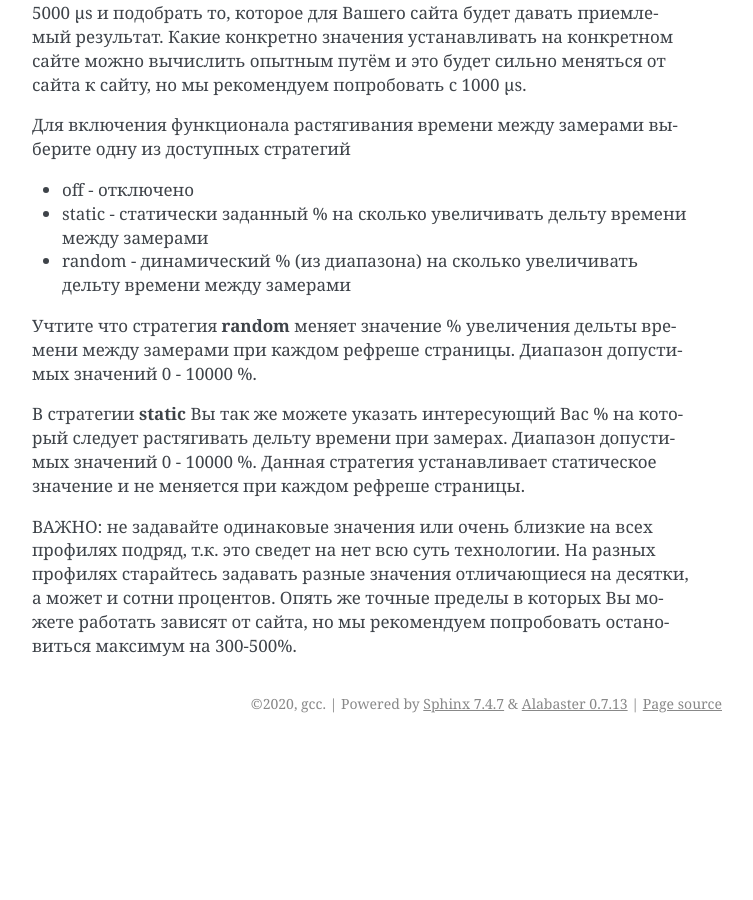
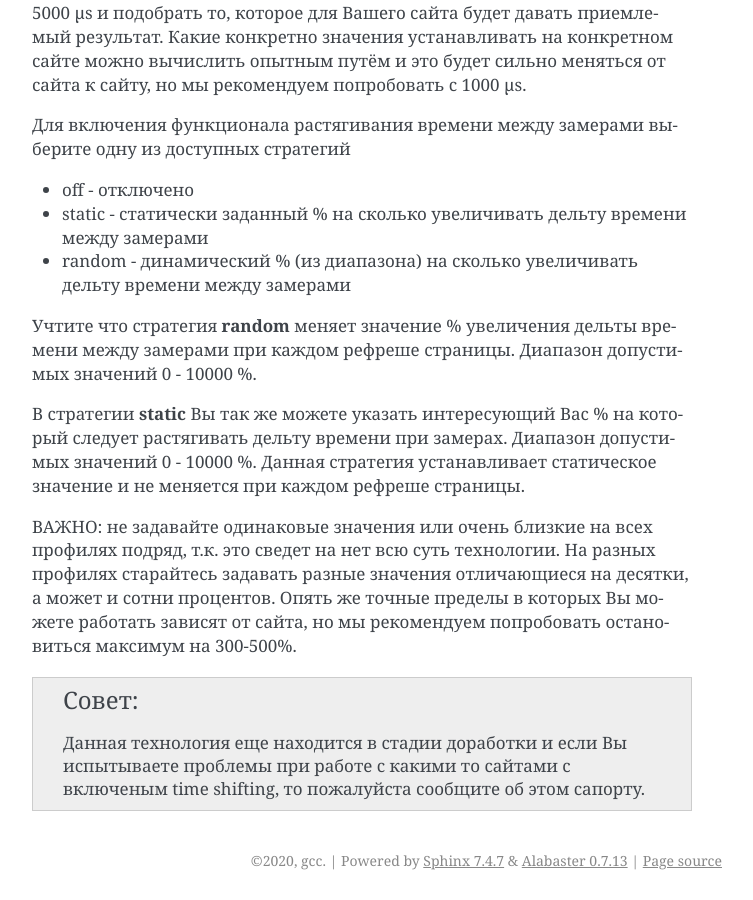
Before and after one commit to gcc-master/chebrowser-beta-doc, a Sphinx documentation site: the page built from source/profiles.rst, in a window 1280 px wide and 900 px high, scrolled down 10620 px. Shown: the whole window, without its empty margins (388-1141 px from the left). Built offline with Sphinx 7.4.7, drawn with Linux system fonts in a browser that asks for light colours; before the commit the page ends 11363 px from its top, so only the background shows below that.

Commit message:
ver 0.2.12 - time shifting

```diff
--- a/source/profiles.rst
+++ b/source/profiles.rst
@@ -282,5 +282,9 @@ Time shifting
 На разных профилях старайтесь задавать разные значения отличающиеся на десятки, а может и сотни процентов.
 Опять же точные пределы в которых Вы можете работать зависят от сайта, но мы рекомендуем попробовать остановиться максимум на 300-500%.
 
+.. tip::
+   | Данная технология еще находится в стадии доработки и если Вы испытываете проблемы при работе с какими то сайтами с включеным time shifting, то пожалуйста сообщите об этом сапорту.
+
+
 
 .. include:: yandex-metrika.rst
```
